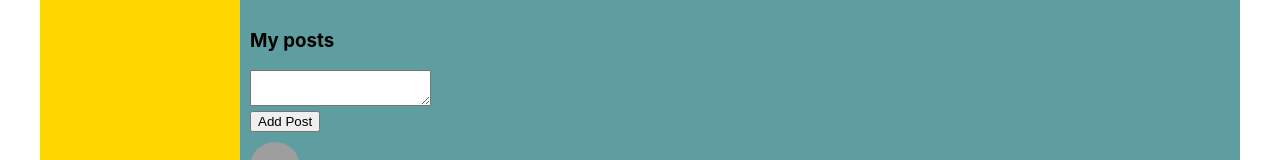
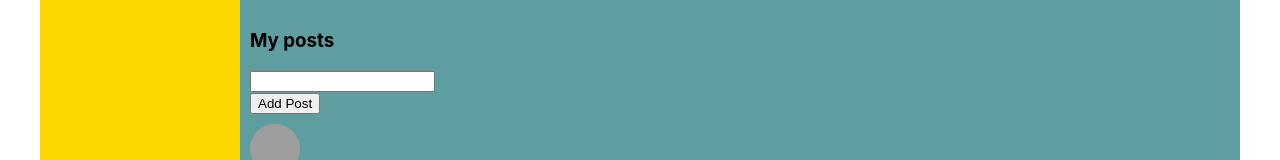
Before and after one commit to kibeshev87/social-network, a React (Create React App) app: page /profile in a window 1280 px wide. Shown: the part 404-564 px from the top of the page. Built offline with nearby package versions, Linux system fonts and the light colour scheme; grey boxes are pictures that could not be loaded.

Commit message:
35lesson

```diff
--- a/src/App.tsx
+++ b/src/App.tsx
@@ -8,7 +8,7 @@ import {Route, Routes} from "react-router-dom";
 import Music from "./components/Music/Music";
 import Settings from "./components/Settings/Settings";
 import News from "./components/News/News";
-import state, {addPostCallback, onChangeCallback, RootStateType} from "./redux/state";
+import state, {addMessage, addPost, updateNewMessageText, updateNewPostText} from "./redux/state";
 
 
 const App = () => {
@@ -19,13 +19,17 @@ const App = () => {
             <NavBar/>
             <div className='appWrapperContent'>
                 <Routes>
-                    <Route path='dialogs/*' element={<Dialogs state={state.dialogsPage}/>}/>
+                    <Route path='dialogs/*' element={<Dialogs
+                        newMessageText={state.dialogsPage.newMessageText}
+                        dialogsPage={state.dialogsPage}
+                        updateNewMessageText={updateNewMessageText}
+                        addMessage={addMessage}/>}/>
 
                     <Route path='/profile' element={<Profile
-                        state={state.profilePage}
-                        message={state.profilePage.messageForNewPost}
-                        addPostCallback={addPostCallback}
-                        onChangeCallback={onChangeCallback}
+                        profilePage={state.profilePage}
+                        newPostText={state.profilePage.newPostText}
+                        addPost={addPost}
+                        updateNewPostText={updateNewPostText}
                     />}/>
 
                     <Route path='/music' element={<Music/>}/>
--- a/src/components/Dialogs/Dialogs.tsx
+++ b/src/components/Dialogs/Dialogs.tsx
@@ -1,19 +1,30 @@
-import React from 'react';
+import React, {ChangeEvent} from 'react';
 import style from './Dialogs.module.css'
 import {DialogItem} from "./DialogItem/DialogItem";
 import {Message} from "./MessageItem/Message";
-import {DialogsPageType, RootStateType} from "../../redux/state";
+import {DialogsPageType} from "../../redux/state";
 
 type DialogsPropsType = {
-    state: DialogsPageType
+    dialogsPage: DialogsPageType
+    newMessageText: string
+    updateNewMessageText: (newMessageText: string) => void
+    addMessage: (newPostText: string) => void
 }
-export const Dialogs: React.FC <DialogsPropsType> = (props) => {
-    let dialogsElements = props.state.dialogs
-
+export const Dialogs: React.FC<DialogsPropsType> = (props) => {
+    let dialogsElements = props.dialogsPage.dialogs
         .map(dialog => <DialogItem key={dialog.id} id={dialog.id} name={dialog.name}/>)
 
-    let messagesElements = props.state.messages
+    let messagesElements = props.dialogsPage.messages
         .map(message => <Message key={message.id} id={message.id} message={message.message}/>)
+
+    const onChangeHandler = (e: ChangeEvent<HTMLInputElement>) => {
+        props.updateNewMessageText(e.currentTarget.value)
+    }
+
+    const onClickHandler = () => {
+        props.addMessage(props.newMessageText)
+        //props.updateNewMessageText('')
+    }
 
     return (
         <div className={style.dialogs}>
@@ -23,6 +34,12 @@ export const Dialogs: React.FC <DialogsPropsType> = (props) => {
 
             <div className={style.messages}>
                 {messagesElements}
+                <div>
+                    <input value={props.newMessageText} onChange={onChangeHandler}/>
+                </div>
+                <div>
+                    <button onClick={onClickHandler}>Send Message</button>
+                </div>
             </div>
         </div>
     )
--- a/src/components/Profile/MyPosts/MyPosts.tsx
+++ b/src/components/Profile/MyPosts/MyPosts.tsx
@@ -1,13 +1,13 @@
-import React, {ChangeEvent, useState} from 'react';
+import React, {ChangeEvent} from 'react';
 import style from './MyPosts.module.css'
 import {Post} from "./Post/Post";
-import {addPostCallback, PostType, ProfilePageType} from "../../../redux/state";
+import {PostType} from "../../../redux/state";
 
 type MyPostPropsType = {
     posts: PostType[]
-    message: string
-    addPostCallback: (postMessage: string) => void
-    onChangeCallback: (newText: string) => void
+    newPostText: string
+    addPost: (postMessage: string) => void
+    updateNewPostText: (newText: string) => void
 }
 
 export const MyPosts: React.FC<MyPostPropsType> = (props) => {
@@ -19,16 +19,13 @@ export const MyPosts: React.FC<MyPostPropsType> = (props) => {
                                                     likesCount={post.likesCount}/>)
 
 
-    // let onClickHandler = () => {
-    //     let text = newPostElement.current.value
-    // }
-    //
-    const onChangeHandler = (e: ChangeEvent<HTMLTextAreaElement>) => {
-        props.onChangeCallback(e.currentTarget.value)
+    const onChangeHandler = (e: ChangeEvent<HTMLInputElement>) => {
+        props.updateNewPostText(e.currentTarget.value)
     }
 
     const onClickHandler = () => {
-        props.addPostCallback(props.message)
+        props.addPost(props.newPostText)
+        //props.updateNewPostText('')
     }
 
     return (
@@ -38,7 +35,7 @@ export const MyPosts: React.FC<MyPostPropsType> = (props) => {
             </h3>
             <div>
                 <div>
-                    <textarea value={props.message} onChange={onChangeHandler}/>
+                    <input value={props.newPostText} onChange={onChangeHandler}/>
                 </div>
                 <div>
                     <button onClick={onClickHandler}>Add Post</button>
--- a/src/components/Profile/Profile.tsx
+++ b/src/components/Profile/Profile.tsx
@@ -2,13 +2,13 @@ import React from 'react';
 import classes from './Profile.module.css'
 import {MyPosts} from "./MyPosts/MyPosts";
 import ProfileInfo from "./ProfileInfo/ProfileInfo";
-import {addPostCallback, onChangeCallback, ProfilePageType} from "../../redux/state";
+import {ProfilePageType} from "../../redux/state";
 
 type ProfilePropsType = {
-    state: ProfilePageType
-    message: string
-    addPostCallback: (postMessage: string) => void
-    onChangeCallback: (newText: string) => void
+    profilePage: ProfilePageType
+    newPostText: string
+    addPost: (postMessage: string) => void
+    updateNewPostText: (newText: string) => void
 }
 
 export const Profile: React.FC<ProfilePropsType> = (props) => {
@@ -18,10 +18,10 @@ export const Profile: React.FC<ProfilePropsType> = (props) => {
                 <ProfileInfo/>
 
                 <MyPosts
-                    posts={props.state.posts}
-                    message={props.message}
-                    addPostCallback={props.addPostCallback}
-                    onChangeCallback={props.onChangeCallback}
+                    posts={props.profilePage.posts}
+                    newPostText={props.newPostText}
+                    addPost={props.addPost}
+                    updateNewPostText={props.updateNewPostText}
                 />
             </div>
         </nav>
--- a/src/redux/state.ts
+++ b/src/redux/state.ts
@@ -16,10 +16,11 @@ export type PostType = {
     likesCount: string
 }
 export type ProfilePageType = {
-    messageForNewPost: string
+    newPostText: string
     posts: Array<PostType>
 }
 export type DialogsPageType = {
+    newMessageText: string
     dialogs: Array<DialogType>
     messages: Array<MessageType>
 }
@@ -34,7 +35,7 @@ export type RootStateType = {
 
 let state: RootStateType = {
     profilePage: {
-        messageForNewPost: '',
+        newPostText: '',
         posts: [
             {id: v1(), message: 'Hi, how are you?', like: 'like', likesCount: '5'},
             {id: v1(), message: "It's my first post", like: 'like', likesCount: '12'}
@@ -49,6 +50,7 @@ let state: RootStateType = {
             {id: v1(), name: 'Nikolay'},
             {id: v1(), name: 'Victor'}
         ],
+        newMessageText: '',
         messages: [
             {id: v1(), message: 'Hi'},
             {id: v1(), message: 'How is your it-kamasutra?'},
@@ -58,7 +60,7 @@ let state: RootStateType = {
     sidebar: {}
 }
 
-export function addPostCallback(postMessage: string) {
+export function addPost(postMessage: string) {
     const newPost: PostType = {
         id: v1(),
         message: postMessage,
@@ -66,11 +68,27 @@ export function addPostCallback(postMessage: string) {
         likesCount: '0'
     }
     state.profilePage.posts.push(newPost)
+    state.profilePage.newPostText = ''
     renderEntireTree(state)
 }
 
-export const onChangeCallback = (newText: string) => {
-    state.profilePage.messageForNewPost = newText
+export const updateNewPostText = (newPostText: string) => {
+    state.profilePage.newPostText = newPostText
+    renderEntireTree(state)
+}
+
+export const addMessage = (textMessage: string) => {
+    const newMessage: MessageType = {
+        id: v1(),
+        message: textMessage
+    }
+    state.dialogsPage.messages.push(newMessage)
+    state.dialogsPage.newMessageText = ''
+    renderEntireTree(state)
+}
+
+export const updateNewMessageText = (newMessageText: string) => {
+    state.dialogsPage.newMessageText = newMessageText
     renderEntireTree(state)
 }
 
```
